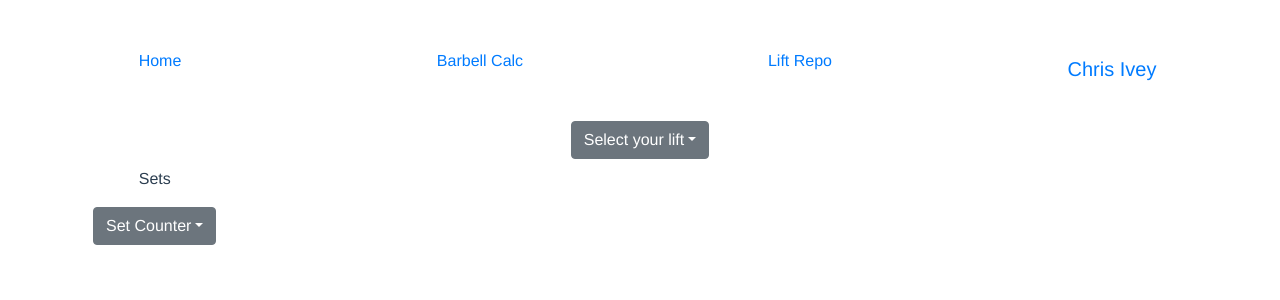
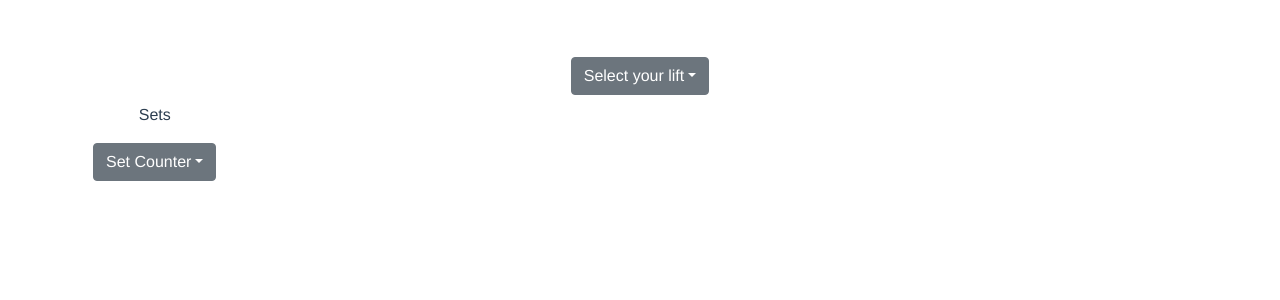
Before and after one commit to chrisivey01/gym-vue-app, a Vue app: page /liftRepo in a window 1280 px wide. Shown: the top 300 px of the page. Built offline with nearby package versions, Linux system fonts and the light colour scheme.

Commit message:
props+route attempt

```diff
--- a/src/components/Home.vue
+++ b/src/components/Home.vue
@@ -34,6 +34,7 @@
     export default {
 
         name: "Home",
+        // props:['test'],
         data: function () {
             return {
                 username: '',
--- a/src/components/Navbar.vue
+++ b/src/components/Navbar.vue
@@ -2,8 +2,8 @@
 
     <div>
         <nav  class="navbar navbar-inverse navbar-fixed-top head">
-            <ul class="nav navbar-nav">
-                <li class="active spacing"> <router-link to="/">Home</router-link> </li>
+            <ul v-if="test === true" class="nav navbar-nav">
+                <li class="active spacing"> <router-link to="{name:'home', params:{test:false}}">Home</router-link> </li>
                 <li class="spacing"> <router-link to="/barbellCalc">Barbell Calc</router-link> </li>
                 <li class="spacing"> <router-link to="/liftRepo">Lift Repo</router-link> </li>
                 <li class="spacing"><a class="navbar-brand" href="#">Chris Ivey</a></li>
@@ -20,6 +20,10 @@
     import 'bootstrap/dist/css/bootstrap.min.css'
     export default{
 
+        data:function(){
+            return {
+            }
+        }
     }
 
     // let isLoggedIn = false;
--- a/src/main.js
+++ b/src/main.js
@@ -12,8 +12,9 @@ Vue.use(VueRouter);
 const routes =  [
     {
         path: "/",
-        name: "Home",
-        component: Home
+        name: "home",
+        component: Home,
+        props:{name:'test'}
     },
     {
         path: '/barbellCalc',
```
